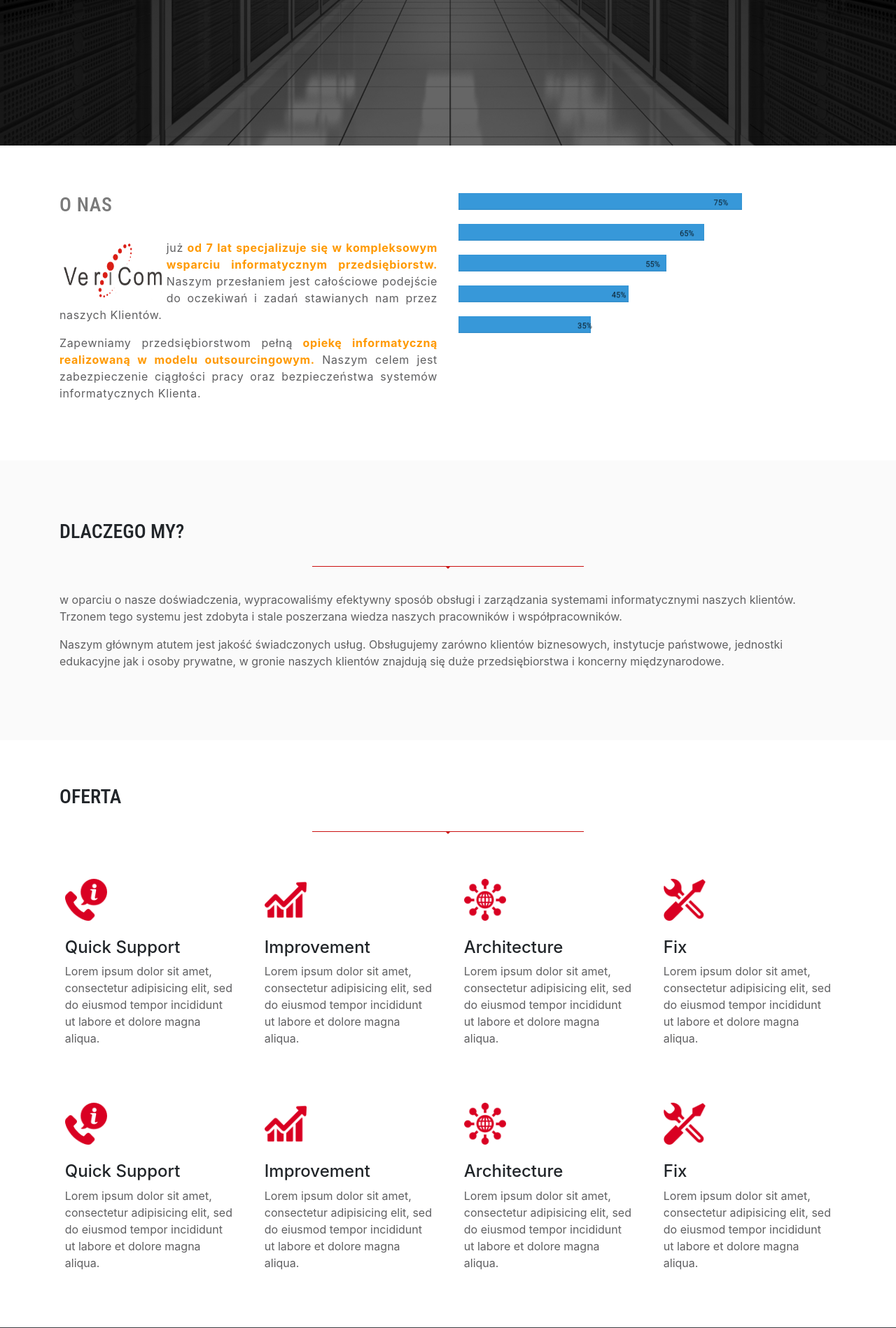
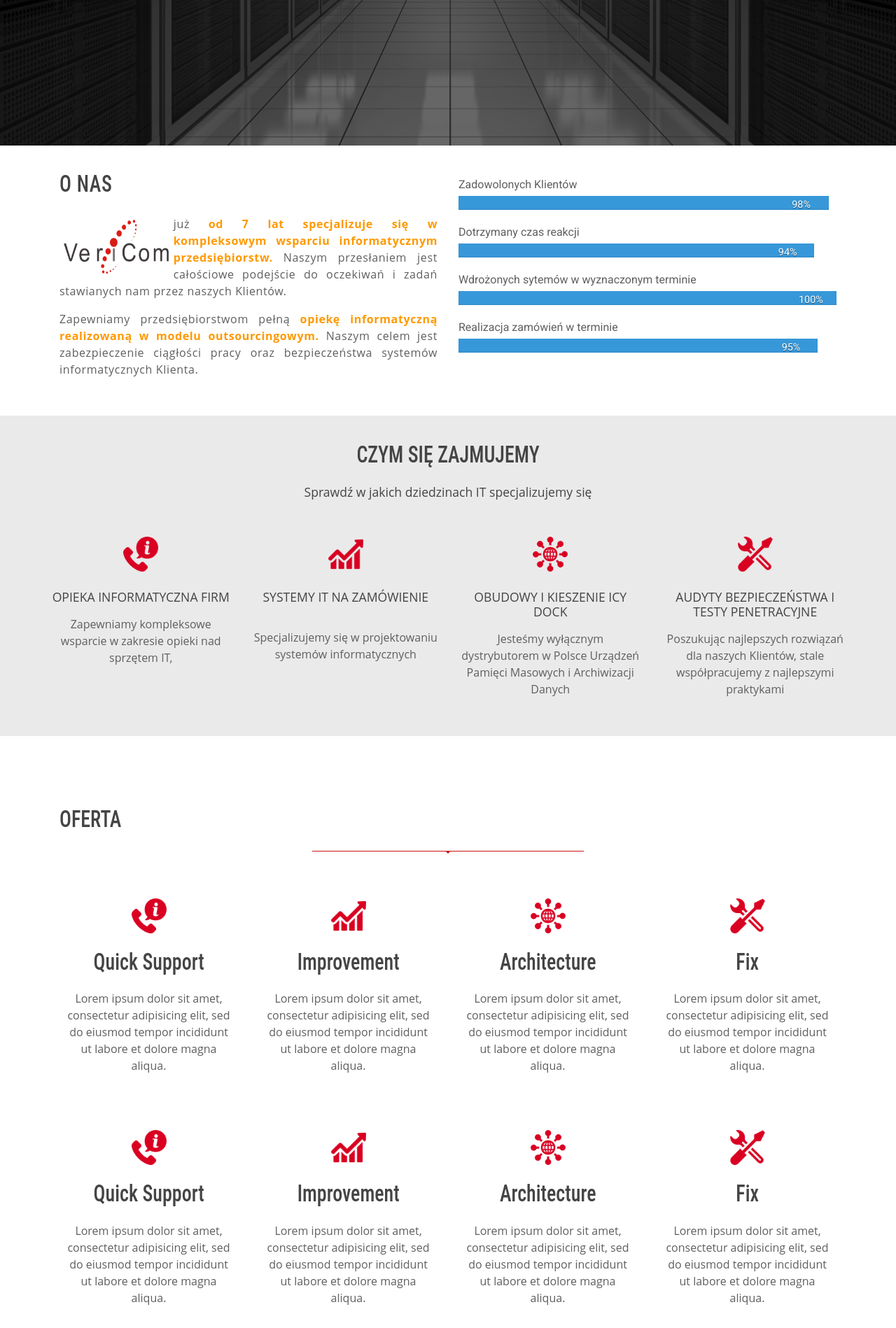
Before and after one commit to dawidpaprocki/dawidpaprocki.github.io, a PHP site: page / in a window 1280 px wide. Shown: the part 492-2390 px from the top of the page at 70% size. Run offline with PHP 8.4, Linux system fonts and the light colour scheme; some libraries are stand-ins or nearby versions.

Commit message:
added second greybox -  changed content

```diff
--- a/coppy.html
+++ b/coppy.html
@@ -9,3 +9,7 @@
 
 </ul>
 znaczki jakośi
+
+
+          <p>w oparciu o nasze doświadczenia, wypracowaliśmy efektywny sposób obsługi i zarządzania systemami informatycznymi naszych klientów. Trzonem tego systemu jest zdobyta i stale poszerzana wiedza naszych pracowników i współpracowników.
+            <p>Naszym głównym atutem jest jakość świadczonych usług. Obsługujemy zarówno klientów biznesowych, instytucje państwowe, jednostki edukacyjne jak i osoby prywatne, w gronie naszych klientów znajdują się duże przedsiębiorstwa i koncerny międzynarodowe.
--- a/index.html
+++ b/index.html
@@ -66,57 +66,56 @@
           <div class="row row-50 justify-content-center justify-content-lg-between">
             <div class="col-md-6 col-lg-6 col-xs-6 animated zoomIn" id="about">
               <h3>  O NAS </h3>
-  <p>           <img src="img/Logo.png" alt="OutSourcing IT"  height="80" width="140" style="float:left; margin:0.4rem"  >  już<b> od 7 lat specjalizuje się w kompleksowym wsparciu informatycznym przedsiębiorstw.</b>
-              Naszym przesłaniem jest całościowe podejście do oczekiwań i zadań stawianych nam przez naszych Klientów.</p>
+              <p> <img src="img/Logo.png" alt="OutSourcing IT" height="80" width="150" style="float:left; margin:0.4rem"> już<b> od 7 lat specjalizuje się w kompleksowym wsparciu informatycznym przedsiębiorstw.</b> Naszym przesłaniem jest całościowe podejście
+                do oczekiwań i zadań stawianych nam przez naszych Klientów.</p>
 
-        <p>  Zapewniamy przedsiębiorstwom pełną<b> opiekę informatyczną realizowaną w modelu outsourcingowym.</b>
-           Naszym celem jest zabezpieczenie ciągłości pracy oraz bezpieczeństwa systemów informatycznych Klienta.</p>
+              <p> Zapewniamy przedsiębiorstwom pełną<b> opiekę informatyczną realizowaną w modelu outsourcingowym.</b> Naszym celem jest zabezpieczenie ciągłości pracy oraz bezpieczeństwa systemów informatycznych Klienta.</p>
             </div>
             <div class="col-md-6 col-lg-6 col-xs-6">
-              <main>
-  <div class="main-content">
-    <div id="example-1" class="examples">
+              <div>
+
+                <div id="example-1" style="margin-top: 1%;">
                   <div class="cssProgress">
                     <div class="progress1">
-          <div class="cssProgress-bar" data-percent="75" style="width: 75%;">
-            <span class="cssProgress-label first75" >75%</span>
+                      <p>Zadowolonych Klientów</p>
+                      <div class="cssProgress-bar" data-percent="98" style="width: 75%;">
+                        <span class="cssProgress-label first75">98%</span>
                       </div>
                     </div>
                   </div>
+
                   <div class="cssProgress">
                     <div class="progress1">
-          <div class="cssProgress-bar" data-percent="65" style="width: 65%;">
+                      <p>Dotrzymany czas reakcji</p>
+                      <div class="cssProgress-bar" data-percent="94" style="width: 65%;">
                         <span class="cssProgress-label">65%</span>
                       </div>
                     </div>
                   </div>
+
                   <div class="cssProgress">
                     <div class="progress1">
-          <div class="cssProgress-bar" data-percent="55" style="width: 55%;">
-            <span class="cssProgress-label">55%</span>
-          </div>
-        </div>
-      </div>
-      <div class="cssProgress">
-        <div class="progress1">
-          <div class="cssProgress-bar" data-percent="45" style="width: 45%;">
-            <span class="cssProgress-label">45%</span>
-          </div>
-        </div>
-      </div>
-      <div class="cssProgress">
-        <div class="progress1">
-          <div class="cssProgress-bar" data-percent="35" style="width: 35%;">
-            <span class="cssProgress-label">35%</span>
+                      <p>Wdrożonych sytemów w wyznaczonym terminie</p>
+                      <div class="cssProgress-bar" data-percent="100" style="width: 55%;">
+                        <span class="cssProgress-label">100%</span>
                       </div>
                     </div>
                   </div>
 
-    </div><!-- @end #example-1 -->
-</main><!-- @end main -->
+                  <div class="cssProgress">
+                    <div class="progress1">
+                      <p>Realizacja zamówień w terminie</p>
+                      <div class="cssProgress-bar" data-percent="95" style="width: 45%;">
+                        <span class="cssProgress-label">95%</span>
+                      </div>
+                    </div>
+                  </div>
 
 
-              <!-- <img class="img-responsive" src="img/header2.jpg" alt="" width="580" height="350"> -->
+                </div>
+                <!-- @end #example-1 -->
+              </div>
+
             </div>
           </div>
         </div>
@@ -125,11 +124,45 @@
         <div class="container">
           <div class="row row-50 justify-content-center justify-content-lg-between">
             <div class="col-md-12 col-lg-12 col-xs-12 animated fadeInUp">
-              <h3>DLACZEGO MY?</h3>
-              <div class="divide"> </div>
-              <div class="arrow-down"> </div>
-              <p>w oparciu o nasze doświadczenia, wypracowaliśmy efektywny sposób obsługi i zarządzania systemami informatycznymi naszych klientów. Trzonem tego systemu jest zdobyta i stale poszerzana wiedza naszych pracowników i współpracowników.
-                <p>Naszym głównym atutem jest jakość świadczonych usług. Obsługujemy zarówno klientów biznesowych, instytucje państwowe, jednostki edukacyjne jak i osoby prywatne, w gronie naszych klientów znajdują się duże przedsiębiorstwa i koncerny międzynarodowe.
+              <h2>
+              CZYM SIĘ ZAJMUJEMY
+              </h2>
+          <div class="under-text">  Sprawdź w jakich dziedzinach IT specjalizujemy się </div>
+    </div>
+    <div class="row">
+      <div class="col-sm ">
+        <div class="icon service">
+        </div>
+        <h1>
+                    <a href=""> OPIEKA INFORMATYCZNA FIRM    </a>
+
+                   </h1>
+        <p>Zapewniamy kompleksowe wsparcie w zakresie opieki nad sprzętem IT, </P>
+      </div>
+      <div class="col-sm ">
+        <div class="icon linechart">
+        </div>
+        <h1>
+              <a href="">SYSTEMY IT NA ZAMÓWIENIE</a>
+              </h1>
+        <p style="padding-top: 1.2rem;">Specjalizujemy się w projektowaniu systemów informatycznych</P>
+      </div>
+      <div class="col-sm ">
+        <div class="icon scheme">
+        </div>
+      <h1>
+          <a href=""> OBUDOWY I KIESZENIE ICY DOCK </a>
+         </h1>
+        <p>Jesteśmy wyłącznym dystrybutorem w Polsce Urządzeń Pamięci Masowych i Archiwizacji Danych</P>
+      </div>
+      <div class="col-sm ">
+        <div class="icon settings">
+        </div>
+        <h1>
+            <a href=""> AUDYTY BEZPIECZEŃSTWA I TESTY PENETRACYJNE </a>
+            </h1>
+        <p>Poszukując najlepszych rozwiązań dla naszych Klientów, stale współpracujemy z najlepszymi praktykami</P>
+      </div>
     </div>
           </div>
         </div>
--- a/progressbar.css
+++ b/progressbar.css
@@ -5,12 +5,22 @@
   color: red;
 }
 
+#example-1 p {
+    margin-bottom: 4px;
+}
+#example-1 span {
+
+    color: white;
+}
+
+
 
 .cssProgress {
   width: 100%;
   margin-bottom: 20px;
 }
 .cssProgress .progress1 {
+
   position: relative;
   overflow: hidden;
   width: 100%;
@@ -20,7 +30,7 @@
   display: block;
   float: left;
   width: 0%;
-  height: 100%;
+  height: 20px;
   background: #3798d9;
   box-shadow: inset 0px -1px 2px rgba(0, 0, 0, 0.1);
   transition: width 0.8s ease-in-out;
@@ -30,9 +40,9 @@
   margin-left: 90%;
   overflow: hidden;
   color: rgba(0, 0, 0, 0.6);
-  font-size: 0.7em;
+  font-size: 0.9em;
   text-align: center;
-  text-shadow: 0px 1px rgba(0, 0, 0, 0.3);
+  text-shadow: 0px 1px rgba(0, 0, 0, 0.5);
 }
 
 
@@ -42,8 +52,8 @@
 
 
 .progress1.cssProgress-bar .cssProgress-bar {
-  height: 18px;
+  height: 15px;
 }
 .progress1.cssProgress-bar .cssProgress-label {
-  line-height: 18px;
+  line-height: 15px;
 }
--- a/style.css
+++ b/style.css
@@ -2,6 +2,8 @@ html, body {
   margin: 0;
   padding: 0;
   min-width: 100%;
+  color:   rgb(68, 68, 68);
+font-family: 'Open Sans', sans-serif;
 }
 
 header {
@@ -80,8 +82,56 @@ p {
 } */
 
 h3 {font-family: 'Roboto Condensed', sans-serif;
+    font-size:1.75rem;
   text-align: left;
-  margin-bottom: 2rem;
+
+  margin-bottom: 1.75rem;
+  transform: scaleY(1.2);
+    color:   rgb(68, 68, 68);
+}
+
+h2 {
+  font-family: 'Roboto Condensed', sans-serif;
+    font-size: 1.75rem;
+  text-align: center;
+
+  margin-bottom: 1.5rem;
+  transform: scaleY(1.2);
+}
+
+a:hover{
+
+    text-decoration: none;
+}
+
+
+h1 {
+
+  text-decoration: none;
+  font-weight: 500;
+  text-transform: uppercase;
+  text-align: center;
+  font-size: 1.1rem;
+        margin-bottom: 1rem;
+}
+/* #3798d9 */
+.col-sm a:hover{
+  color: #3798d9;
+}
+
+.col-sm a{
+    color:   rgb(68, 68, 68);
+
+}
+.col-sm p{
+    text-align: center;
+
+}
+
+.under-text{
+  font-size: 1.1rem;
+text-align: center;
+margin-bottom: 50px;
 }
 
 .logo {
@@ -111,10 +161,6 @@ h3 {font-family: 'Roboto Condensed', sans-serif;
   list-style: none;
 }
 
-h1 {
-  font-size: 2em;
-  color: black;
-}
 
 .fullboxmeu {
   width: 100%;
@@ -149,7 +195,7 @@ h1 {
 .halfbox {
   width: 50%;
   height: 100px;
-  )
+
 }
 
 .halboxleft {
@@ -183,23 +229,25 @@ h1 {
 }
 
 .contentboxgrey {
+
   width: 100%;
-  height: 400px;
+  height: auto;
   display: flex;
   flex-wrap: wrap;
-  background-color: rgb(250, 250, 250);
+  background-color: #eaeaea;
 }
 
 .contentboxwhite {
+
   width: 100%;
-  height: 450px;
+  height: auto;
   display: flex;
   flex-wrap: wrap;
 }
 
 .contentboxwhite2 {
   margin-top: 5%;
-  margin-bottom: 5%;
+
   width: 100%;
   height: auto;
   display: flex;
@@ -249,17 +297,23 @@ footer p {
 }
 
 .icon {
-  height: 60px;
-  width: 60px;
+  display: block;
+   margin-left: auto;
+   margin-right: auto;
+  height: 50px;
+  width: 50px;
   background-position: top;
+  background-position: center;
   background-repeat: no-repeat;
   background-size: cover;
-  /* margin: 0 auto; */
   margin-bottom: 10%;
+
 }
 
 .service {
+
   background-image: url("img/icon/customer-service.png");
+
 }
 
 .linechart {
@@ -281,10 +335,7 @@ footer p {
 
 @media screen and (max-width: 2000px) {}
 
-.h2, h2 {
-  font-size: 1.5rem;
-  text-align: left;
-}
+
 
 .margintop {
   margin-top: 30px;
@@ -292,6 +343,8 @@ footer p {
 
 .container {
   margin: auto;
+  margin-top: 3%;
+    margin-bottom:  3%;
   padding: auto;
 }
 
```
Lines whose indentation alone changed are shown as unchanged.
